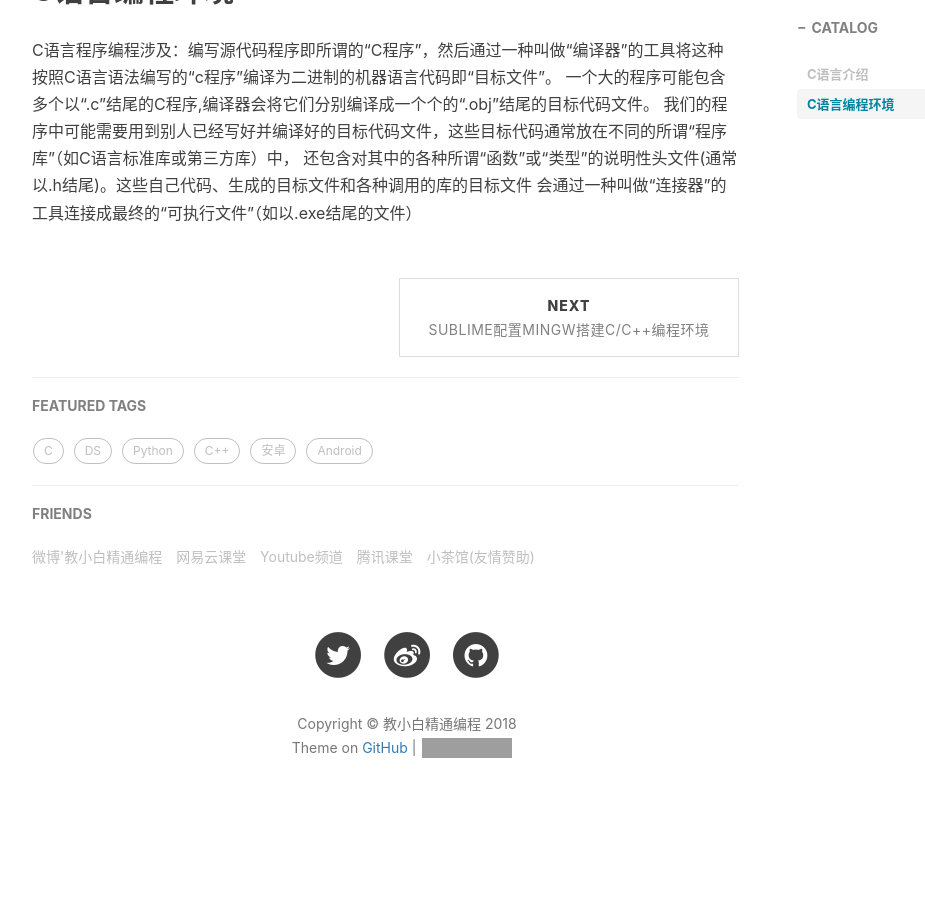
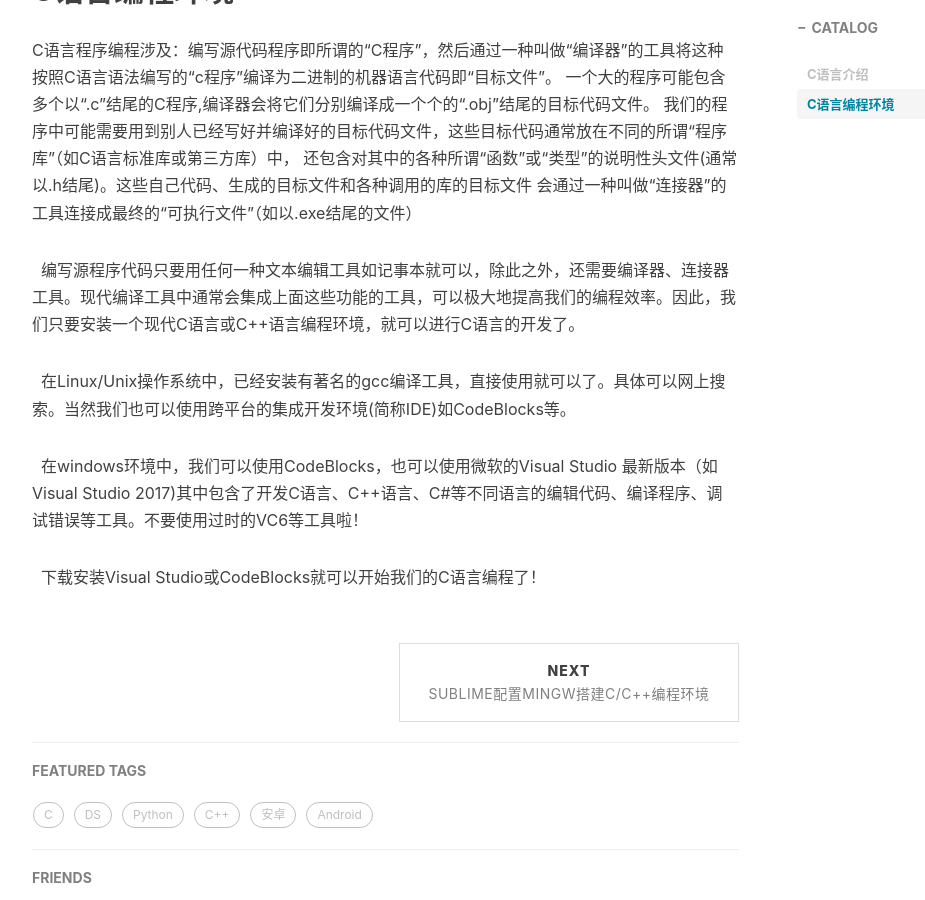
Before and after one commit to xuepro/xuepro.github.io, a Jekyll site: the page built from _posts/2017-10-30-0. C语言教程-C语言介绍.md, in a window 1280 px wide and 900 px high, scrolled down 1277 px. Shown: the whole window, without its empty margins (233-1158 px from the left). Built offline with Jekyll 4.4.1, drawn with Linux system fonts in a browser that asks for light colours; nearby versions of some CDN libraries; comment, search, counter and statistics services are not loaded; before the commit the page ends 2129 px from its top, so only the background shows below that; grey boxes are pictures that could not be loaded.

Commit message:
Update 2017-10-30-0. C语言教程-C语言介绍.md

```diff
--- a/_posts/2017-10-30-0. C语言教程-C语言介绍.md
+++ b/_posts/2017-10-30-0. C语言教程-C语言介绍.md
@@ -38,3 +38,11 @@ tags:
    我们的程序中可能需要用到别人已经写好并编译好的目标代码文件，这些目标代码通常放在不同的所谓“程序库”（如C语言标准库或第三方库）中，
    还包含对其中的各种所谓“函数”或“类型”的说明性头文件(通常以.h结尾)。这些自己代码、生成的目标文件和各种调用的库的目标文件
    会通过一种叫做“连接器”的工具连接成最终的“可执行文件”（如以.exe结尾的文件）
+
+   编写源程序代码只要用任何一种文本编辑工具如记事本就可以，除此之外，还需要编译器、连接器工具。现代编译工具中通常会集成上面这些功能的工具，可以极大地提高我们的编程效率。因此，我们只要安装一个现代C语言或C++语言编程环境，就可以进行C语言的开发了。
+
+   在Linux/Unix操作系统中，已经安装有著名的gcc编译工具，直接使用就可以了。具体可以网上搜索。当然我们也可以使用跨平台的集成开发环境(简称IDE)如CodeBlocks等。
+
+   在windows环境中，我们可以使用CodeBlocks，也可以使用微软的Visual Studio 最新版本（如Visual Studio 2017)其中包含了开发C语言、C++语言、C#等不同语言的编辑代码、编译程序、调试错误等工具。不要使用过时的VC6等工具啦！
+
+   下载安装Visual Studio或CodeBlocks就可以开始我们的C语言编程了！
```
